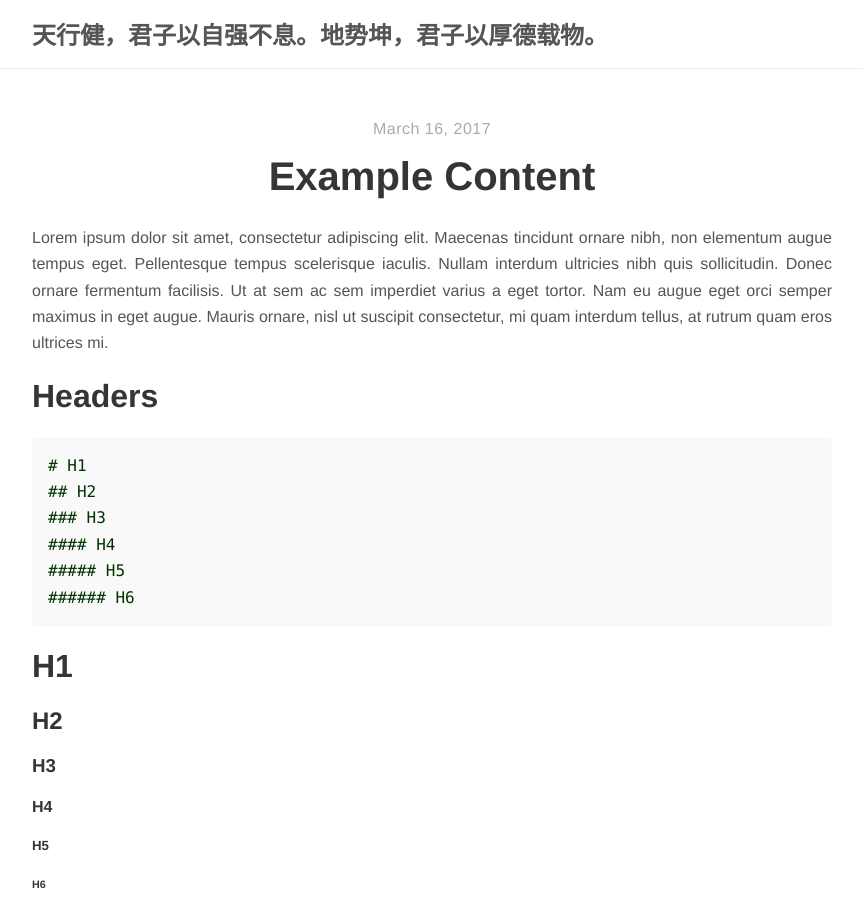
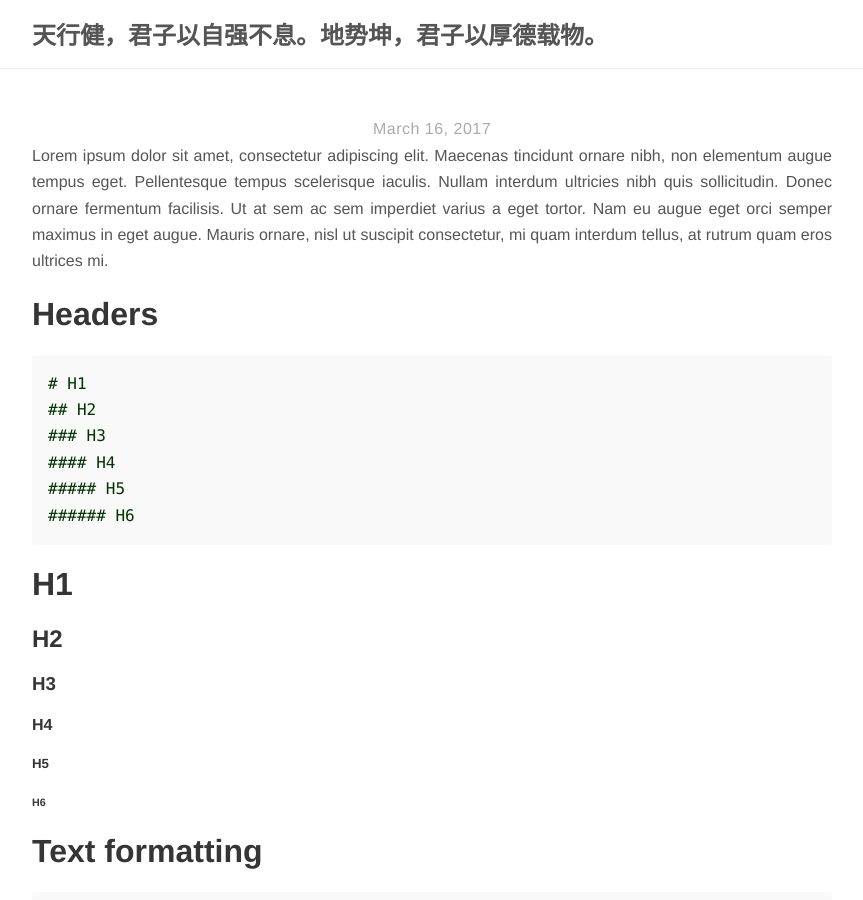
Before and after one commit to shulthz/shulthz.github.io, a Jekyll site: the page built from _posts/2017-03-16-example-content.md, in a window 1280 px wide and 900 px high. Shown: the whole window, without its empty margins (208-1071 px from the left). Built offline with Jekyll 4.4.1, drawn with Linux system fonts in a browser that asks for light colours; nearby versions of some CDN libraries.

Commit message:
Update post.html

```diff
--- a/_layouts/post.html
+++ b/_layouts/post.html
@@ -9,9 +9,7 @@ layout: default
       <time datetime="{{ page.date }}">{{ page.date | date: "%B %d, %Y" }}</time>
     {% endif %}
   </div>
-  <h5 class="post-title">
-    <div>{{ page.title }}</div>
-  </h5>
+
 
   {{ content }}
 
```
